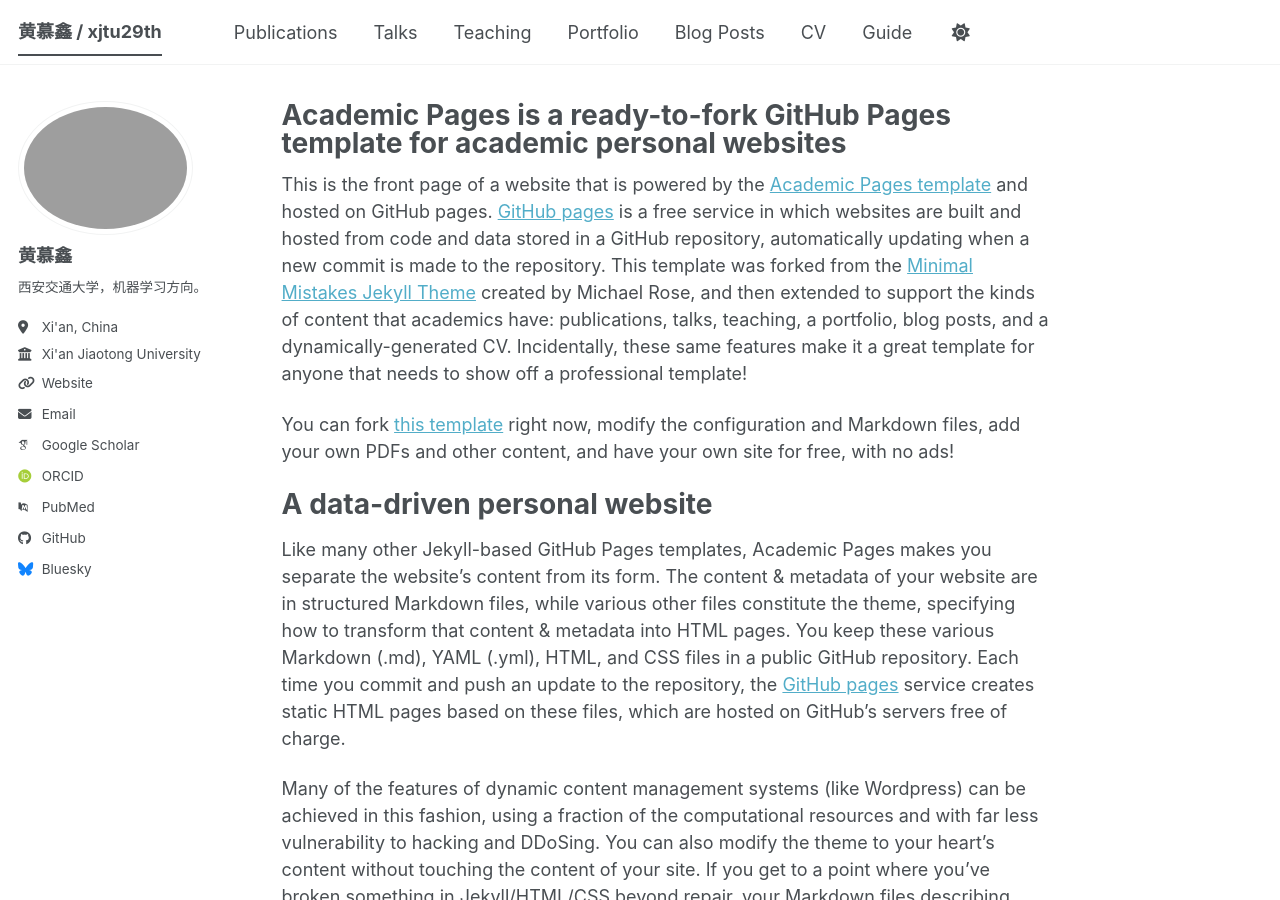
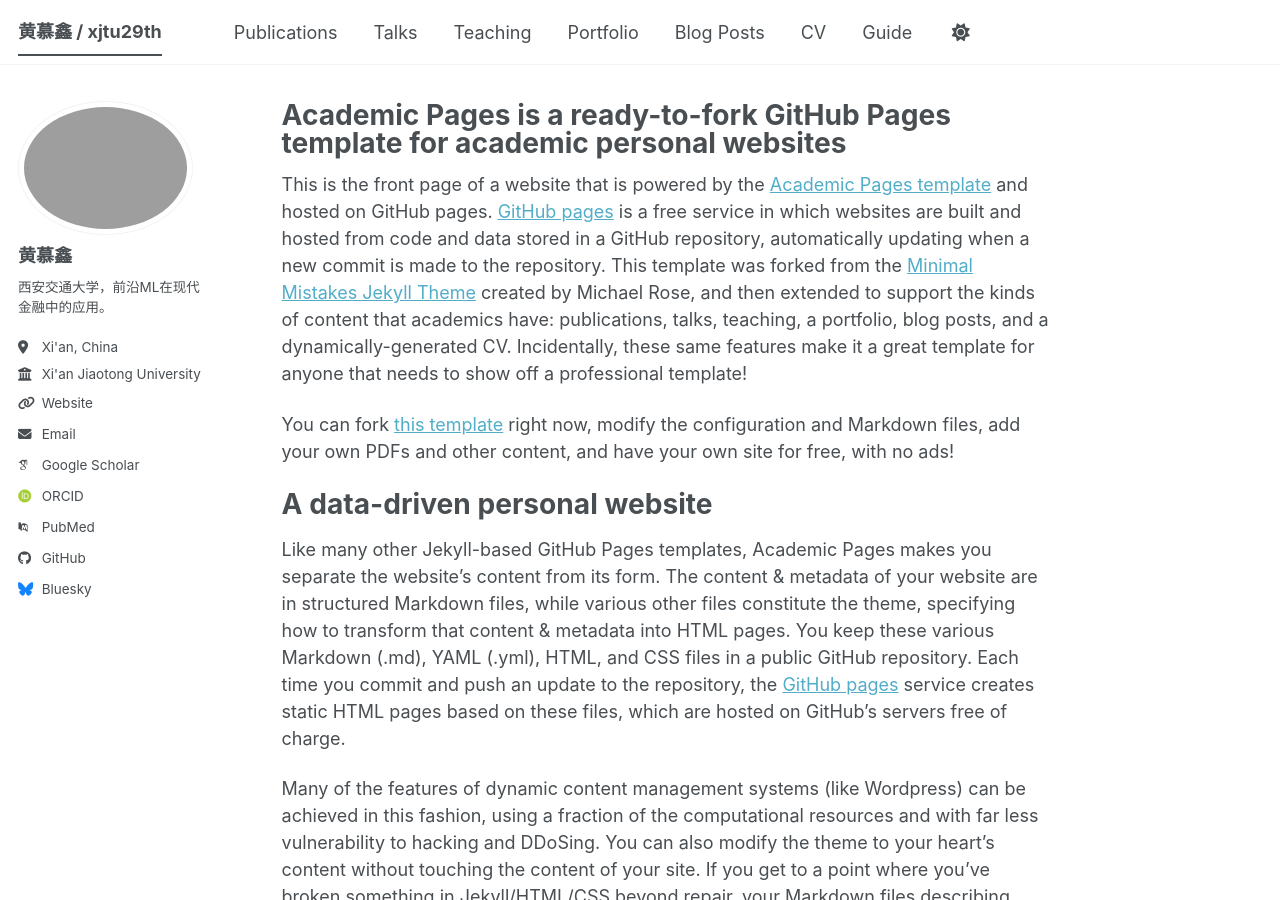
Before and after one commit to muxinhuang51-web/muxin-homepage, a Jekyll site: the page built from _pages/about.md, in a window 1280 px wide and 900 px high. Built offline with Jekyll 4.4.1, drawn with Linux system fonts in a browser that asks for light colours; some web fonts are replaced; a script bundle is joined from its source files by our own code; library files that are not in the unit come from our copies.

Commit message:
Update bio and email in _config.yml

```diff
--- a/_config.yml
+++ b/_config.yml
@@ -13,11 +13,11 @@
   avatar                 : "profile.png"
   name                   : "黄慕鑫"
   pronouns               : ""
-  bio                    : "西安交通大学，机器学习方向。"
+  bio                    : "西安交通大学，前沿ML在现代金融中的应用。"
   location               : "Xi'an, China"
   employer               : "Xi'an Jiaotong University"
   uri                    : ""
-  email                  : "your_email@example.com"
+  email                  : "hmx421083@outlook.com"
   # Academic websites
   academia         : # URL
   arxiv            : # URL - Update with the correct link to your profile
```
